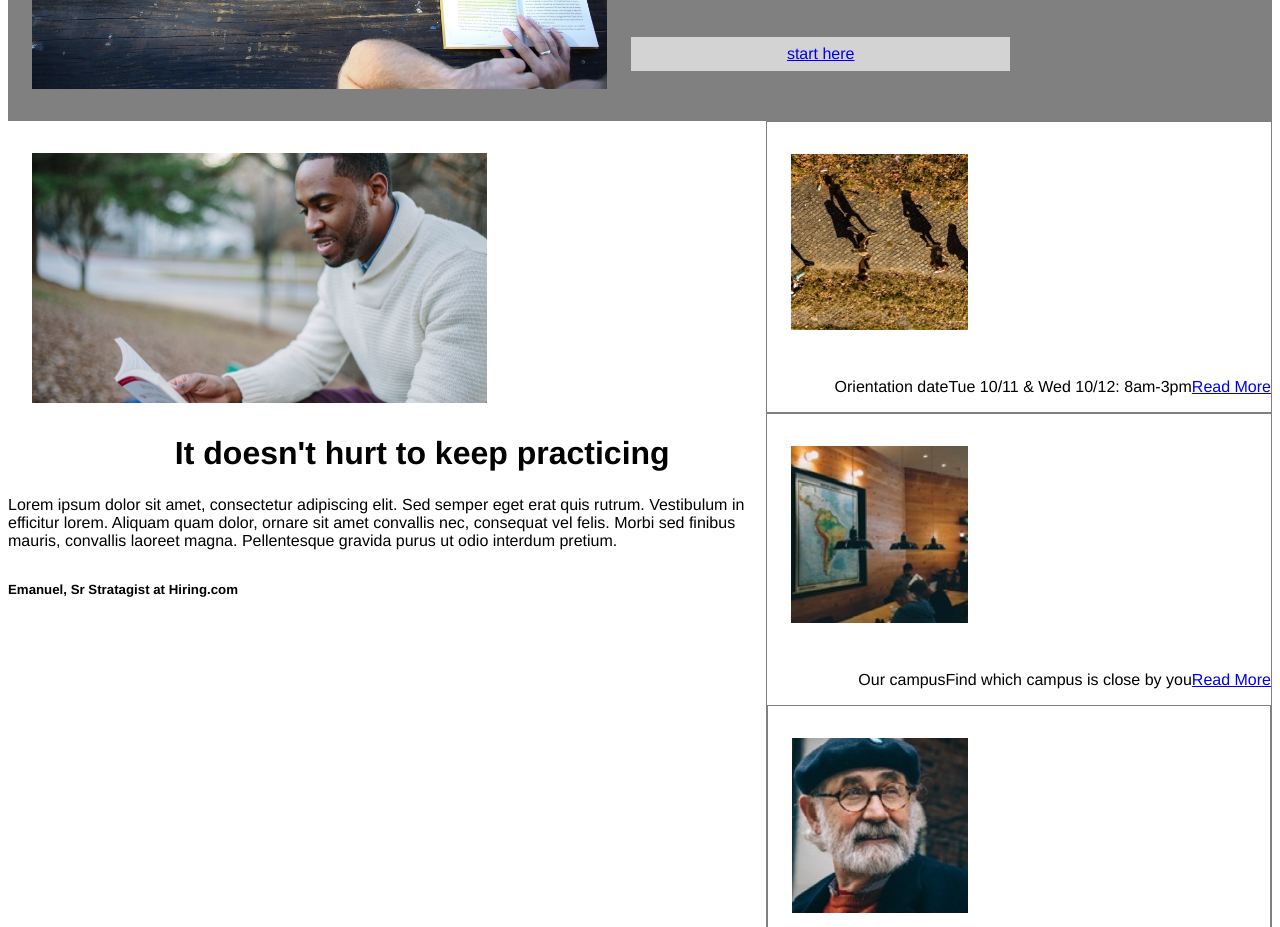
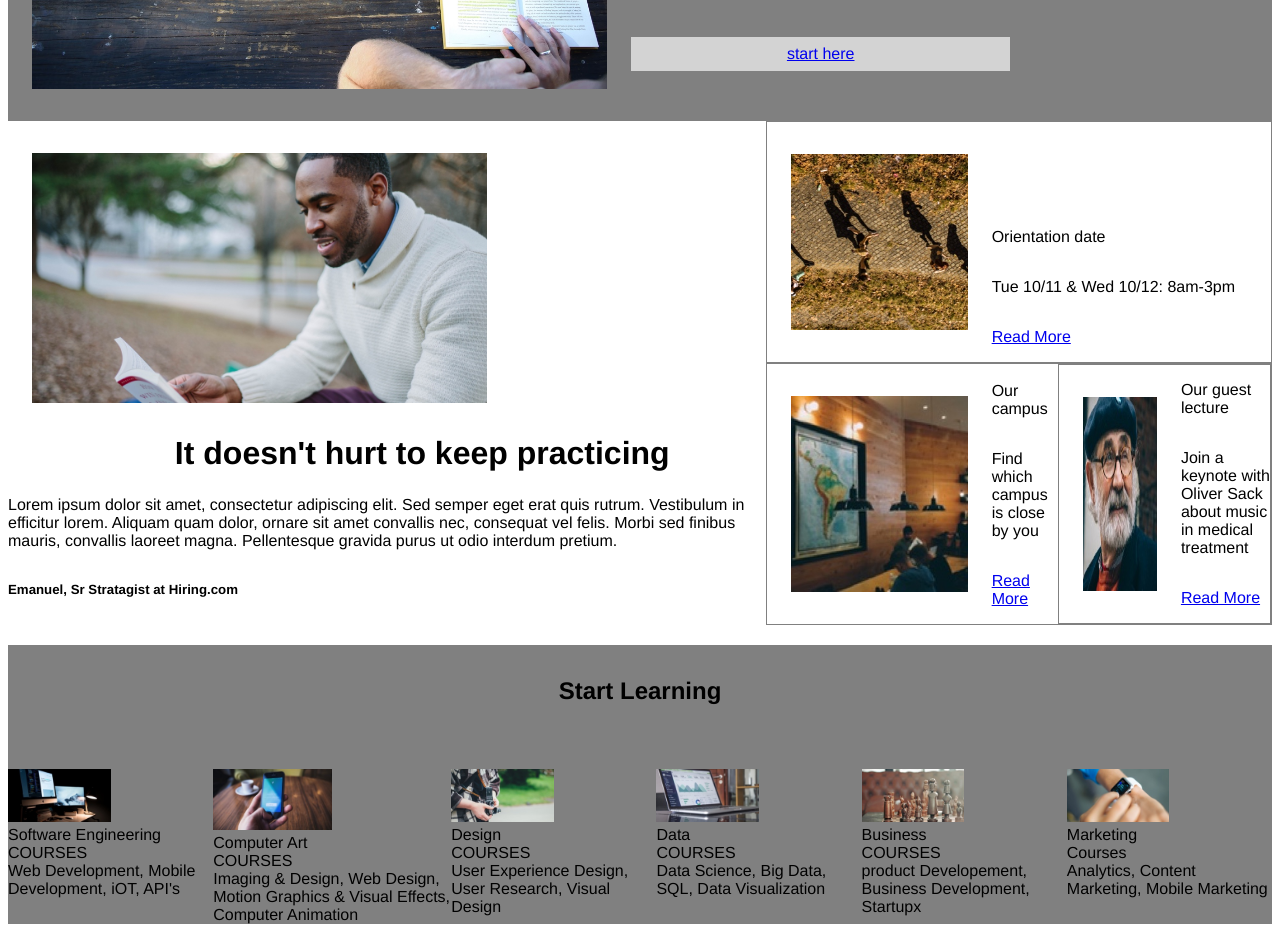
Before and after one commit to joshdeo/Capstone, a plain HTML site: page index.html in a window 1280 px wide. Shown: the part 440-1367 px from the top of the page. Drawn offline with Linux system fonts and the light colour scheme; files whose address does not match are found by name.

Commit message:
side changes

```diff
--- a/resources/stylesheet/stylesheet.css
+++ b/resources/stylesheet/stylesheet.css
@@ -113,14 +113,17 @@ ul li {
 }
 
 .side1 {
+  display: flex;
   border: 1px solid grey;
 }
 
 .side2 {
+  display: flex;
   border: 1px solid grey;
 }
 
 .side3 {
+  display: flex;
   border: 1px solid grey;
 }
 
@@ -136,6 +139,7 @@ ul li {
 .sidetext {
   display: flex;
   justify-content: flex-end;
+  flex-direction: column;
 }
 
 /*SECOND LAST*/
```
